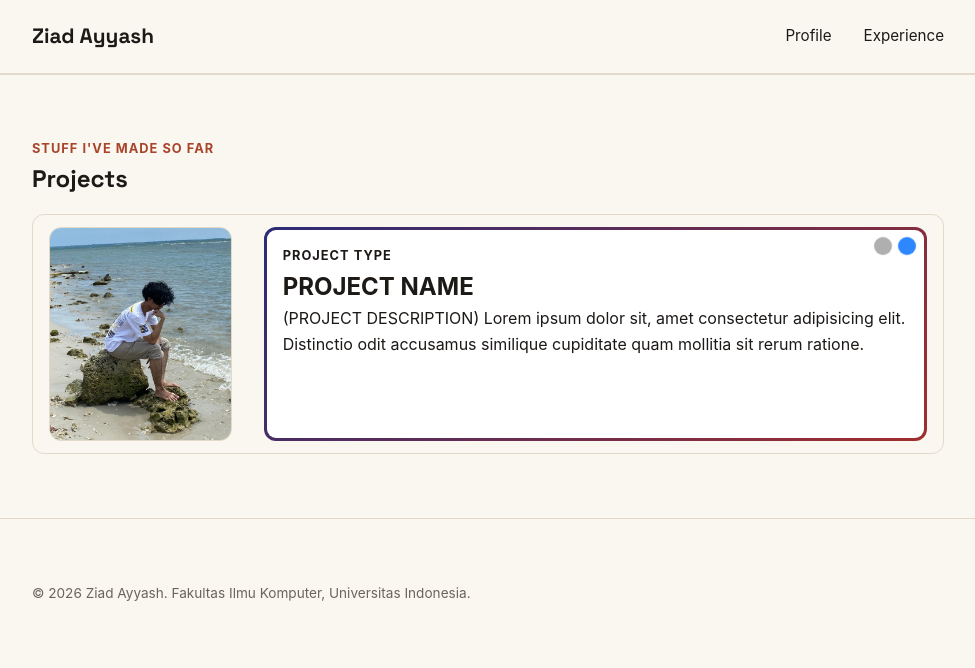
After one commit to ziad-ayyash/myportofolio, a Django app: page /projects/ in a window 1280 px wide. The commit adds this page. Shown: the top 668 px of the page, without its empty margins (152-1127 px from the left). Run offline with Django 5.2, Linux system fonts and the light colour scheme.

Commit message:
feat: Project Page CSS Design Implementation

```diff
--- a/main/urls.py
+++ b/main/urls.py
@@ -1,10 +1,11 @@
 from django.urls import path
 
-from main.views import show_main, show_experience
+from main.views import *
 
 app_name = "main"
 
 urlpatterns = [
     path("", show_main, name="show_main"),
     path("experience/", show_experience, name="show_experience"),
+    path("projects/", show_projects, name="show_projects"),
 ]
--- a/main/views.py
+++ b/main/views.py
@@ -1,11 +1,12 @@
 from django.shortcuts import render
 
-from main.models import Experience
+from main.models import Experience, Project
 
+NAME = "Ziad Ayyash"
 
 def show_main(request):
     context = {
-        "name": "Ziad Ayyash",
+        "name": NAME,
         "npm": "2506594364",
         "study_program": "S1 Ilmu Komputer",
         "bio": (
@@ -17,7 +18,14 @@ def show_main(request):
 
 def show_experience(request):
     context = {
-        "name": "Ziad Ayyash",
+        "name": NAME,
         "experience_list": Experience.objects.all(),
     }
     return render(request, "experience.html", context)
+
+def show_projects(request):
+    context = {
+            "name": NAME,
+            "project_list": Project.objects.all(),
+        }
+    return render(request, "projects.html", context)
--- a/static/css/style.css
+++ b/static/css/style.css
@@ -25,7 +25,8 @@ body {
     line-height: 1.6;
 }
 
-h1, .brand {
+h1,
+.brand {
     font-family: "Space Grotesk", -apple-system, sans-serif;
 }
 
@@ -162,7 +163,7 @@ h1, .brand {
     padding: 0.5rem 1.1rem;
 
     transition: transform 0.3s ease,
-                box-shadow 0.3s ease;
+        box-shadow 0.3s ease;
 }
 
 .social-link:hover {
@@ -171,8 +172,7 @@ h1, .brand {
     box-shadow: 0 5px 12px rgba(0, 0, 0, 0.25);
 
     animation: gradient-shift 10s ease infinite;
-    transform: translate(0rem, 0.25rem)
-                scale(1.05);
+    transform: translate(0rem, 0.25rem) scale(1.05);
 }
 
 .hero-photo {
@@ -244,29 +244,28 @@ h1, .brand {
     gap: 2rem;
 }
 
-.card {
+.skill-card {
     position: relative;
     width: 250px;
     aspect-ratio: 1 / 1;
     padding: 12px 16px;
 
     background: linear-gradient(var(--paper), var(--paper)) padding-box,
-                var(--gradient-bg) border-box;
+        var(--gradient-bg) border-box;
 
     border: 3px solid transparent;
     border-radius: var(--radius);
 
     transition: transform 0.3s ease,
-                box-shadow 0.3s ease;
+        box-shadow 0.3s ease;
 }
 
-.card:hover {
+.skill-card:hover {
     box-shadow: 0 5px 12px rgba(0, 0, 0, 0.25);
-    transform: translate(0rem, 0.25rem)
-                scale(1.05);
+    transform: translate(0rem, 0.25rem) scale(1.05);
 }
 
-.card dt {
+.skill-card dt {
     font-weight: 600;
     color: var(--paper);
     text-align: center;
@@ -278,7 +277,7 @@ h1, .brand {
     animation: gradient-shift 10s ease infinite
 }
 
-.card dd {
+.skill-card dd {
     padding-top: 15px;
 }
 
@@ -321,7 +320,7 @@ h1, .brand {
     }
 }
 
-/* Experiences */
+/* Experiences Page */
 .experience-section {
     padding: 4rem 0;
     border-top: 1px solid var(--line);
@@ -375,3 +374,146 @@ h1, .brand {
     font-size: 0.85rem;
     font-weight: 600;
 }
+
+/* Projects Page */
+.projects-section {
+    padding: 4rem 0;
+    border-top: 1px solid var(--line);
+}
+
+.projects-grid {
+    margin-top: 1rem;
+    display: grid;
+    grid-template-columns: repeat(auto-fit, minmax(240px, 1fr));
+    gap: 1rem;
+}
+
+.project-card {
+    position: relative;
+    display: flex;
+    flex-direction: row;
+    height: 240px;
+    padding: 12px 16px;
+    gap: 2rem;
+
+    border: 1px solid var(--line);
+    border-radius: var(--radius);
+
+    transition: transform 0.3s ease,
+        box-shadow 0.3s ease;
+}
+
+.project-card:hover {
+    animation: gradient-shift 10s ease infinite;
+    box-shadow: 0 5px 12px rgba(0, 0, 0, 0.25);
+    transform: translate(0rem, 0.25rem) scale(1.02);
+}
+
+.project-thumbnail {
+    width: 100%;
+    flex: 1 1 40%;
+    aspect-ratio: 9 / 16;
+    object-fit: cover;
+
+    border: 1px solid var(--line);
+    border-radius: var(--radius);
+    overflow: hidden;
+}
+
+.project-info {
+    padding: 12px 16px;
+    background: linear-gradient(#fff, #fff) padding-box,
+        var(--gradient-bg) border-box;
+    border: 3px solid transparent;
+    border-radius: var(--radius);
+}
+
+/* Project Status */
+
+.project-type {
+    color: var(--gradient-bg);
+    font-size: 0.8rem;
+    font-weight: 700;
+    letter-spacing: 0.08em;
+    text-transform: uppercase;
+}
+
+.project-status-container {
+    position: absolute;
+    display: flex;
+    flex-direction: row;
+    padding: 6px 8px;
+    gap: 0.5rem;
+    top: 15px;
+    right: 20px;
+}
+
+.project-status {
+    position: relative;
+}
+
+.project-status:hover .tooltip {
+    visibility: visible;
+    opacity: 1;
+}
+
+.project-status .tooltip {
+    visibility: hidden;
+    opacity: 0;
+    position: absolute;
+    bottom: 125%;
+    left: 50%;
+    transform: translateX(-50%);
+
+    background: #222;
+    color: #fff;
+    padding: 6px 10px;
+    border-radius: var(--radius);
+    font-size: 0.8rem;
+    white-space: nowrap;
+
+    transition: opacity 0.2s ease;
+    pointer-events: none;
+    z-index: 10;
+}
+
+.project-status .icon#maintained {
+    width: 16px;
+    height: 16px;
+    border-radius: 50%;
+    display: inline-block;
+
+    background-color: rgb(0, 255, 0);
+    box-shadow: 0 0 1px 1px rgb(0, 255, 0);
+}
+
+.project-status .icon#deprecated {
+    width: 16px;
+    height: 16px;
+    border-radius: 50%;
+    display: inline-block;
+
+    background-color: rgb(175, 175, 175);
+    box-shadow: 0 0 1px 1px rgb(175, 175, 175);
+}
+
+.project-status .icon#in-development {
+    width: 16px;
+    height: 16px;
+    border-radius: 50%;
+    display: inline-block;
+
+    border: 3px solid rgb(45, 135, 255);
+    box-shadow: 0 0 1px 1px rgb(45, 135, 255),
+    inset 0 0 1px 1px rgb(45, 135, 255);
+}
+
+.project-status .icon#released {
+    width: 16px;
+    height: 16px;
+    border-radius: 50%;
+    display: inline-block;
+
+    background-color: rgb(45, 135, 255);
+    box-shadow: 0 0 1px 1px rgb(45, 135, 255);
+}
--- a/templates/experience.html
+++ b/templates/experience.html
@@ -25,7 +25,7 @@
     <main>
         <section class="experience-section" id="experience">
             <div class="container">
-                <p class="section-kicker">Perjalanan saya sejauh ini</p>
+                <p class="section-kicker">The Journey So Far</p>
                 <h1>Experience</h1>
 
                 <div class="experience-grid">
--- a/templates/index.html
+++ b/templates/index.html
@@ -57,16 +57,16 @@
             <div class="container skill-container">
                 <h1>Skills</h1>
                 <div class="skill-list">
-                    <dl class="card">
+                    <dl class="skill-card">
                         <dt>Problem Solving</dt>
                         <dd>Strives to tackle problems using unique and creative solutions.</dd>
                     </dl>
-                    <dl class="card">
+                    <dl class="skill-card">
                         <dt>Programming</dt>
                         <dd>Proficient in Python and Object-Oriented Programming with Java. Basic Knowledge of HTML5 and
                             CSS3.</dd>
                     </dl>
-                    <dl class="card">
+                    <dl class="skill-card">
                         <dt>Linguistics</dt>
                         <dd>Proficient in foreign languages such as English and German.</dd>
                     </dl>
--- /dev/null
+++ b/templates/projects.html
@@ -0,0 +1,72 @@
+<!DOCTYPE html>
+<html lang="en">
+
+<head>
+    <meta charset="UTF-8">
+    <meta name="viewport" content="width=device-width, initial-scale=1.0">
+    <title>{{ name }} - Portfolio</title>
+    <link rel="preconnect" href="https://fonts.googleapis.com">
+    <link rel="preconnect" href="https://fonts.gstatic.com" crossorigin>
+    <link href="https://fonts.googleapis.com/css2?family=Space+Grotesk:wght@500;700&display=swap" rel="stylesheet">
+    <link rel="stylesheet" href="/static/css/style.css">
+</head>
+
+<body>
+    <header class="site-header">
+        <div class="container">
+            <a href="{% url 'main:show_main' %}" class="brand">{{ name }}</a>
+            <nav>
+                <a href="{% url 'main:show_main' %}">Profile</a>
+                <a href="{% url 'main:show_experience' %}">Experience</a>
+            </nav>
+        </div>
+    </header>
+
+    <main>
+        <section class="projects-section" id="projects">
+            <div class="container">
+                <p class="section-kicker">Stuff I've Made So Far</p>
+                <h1>Projects</h1>
+                <div class="projects-grid">
+                    <div class="project-card">
+                        <img class="project-thumbnail" src="/static/img/wujud_aseli.jpg" alt="Photo of Me">
+                        <article class="project-info">
+                            <span class="project-type">
+                                PROJECT TYPE
+                            </span>
+                            <h2>
+                                PROJECT NAME
+                            </h2>
+                            <p class="project-description">
+                                (PROJECT DESCRIPTION) Lorem ipsum dolor sit, amet consectetur adipisicing elit.
+                                Distinctio odit accusamus similique cupiditate quam mollitia sit rerum ratione.
+                            </p>
+                            <div class="project-status-container">
+                                <span class="project-status">
+                                    <span class="icon" id="deprecated"></span>
+                                    <span class="tooltip">
+                                        MAINTENANCE_STATUS
+                                    </span>
+                                </span>
+                                <span class="project-status">
+                                    <span class="icon" id="released"></span>
+                                    <span class="tooltip">
+                                        DEVELOPMENT_STATUS
+                                    </span>
+                                </span>
+                            </div>
+                        </article>
+                    </div>
+                </div>
+            </div>
+        </section>
+    </main>
+
+    <footer class="site-footer">
+        <div class="container">
+            <p>&copy; 2026 {{ name }}. Fakultas Ilmu Komputer, Universitas Indonesia.</p>
+        </div>
+    </footer>
+</body>
+
+</html>
```
Also changed, not shown: main/models.py (+18 -0 lines).
